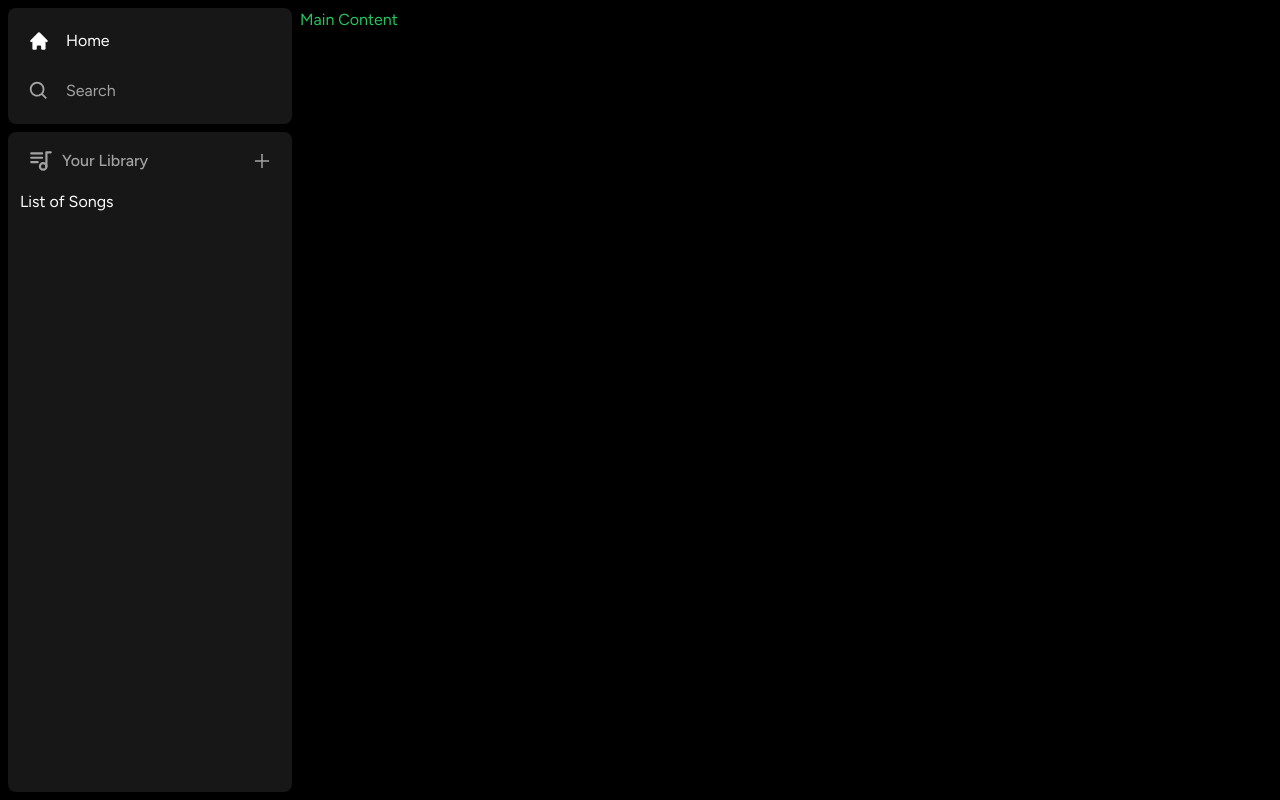
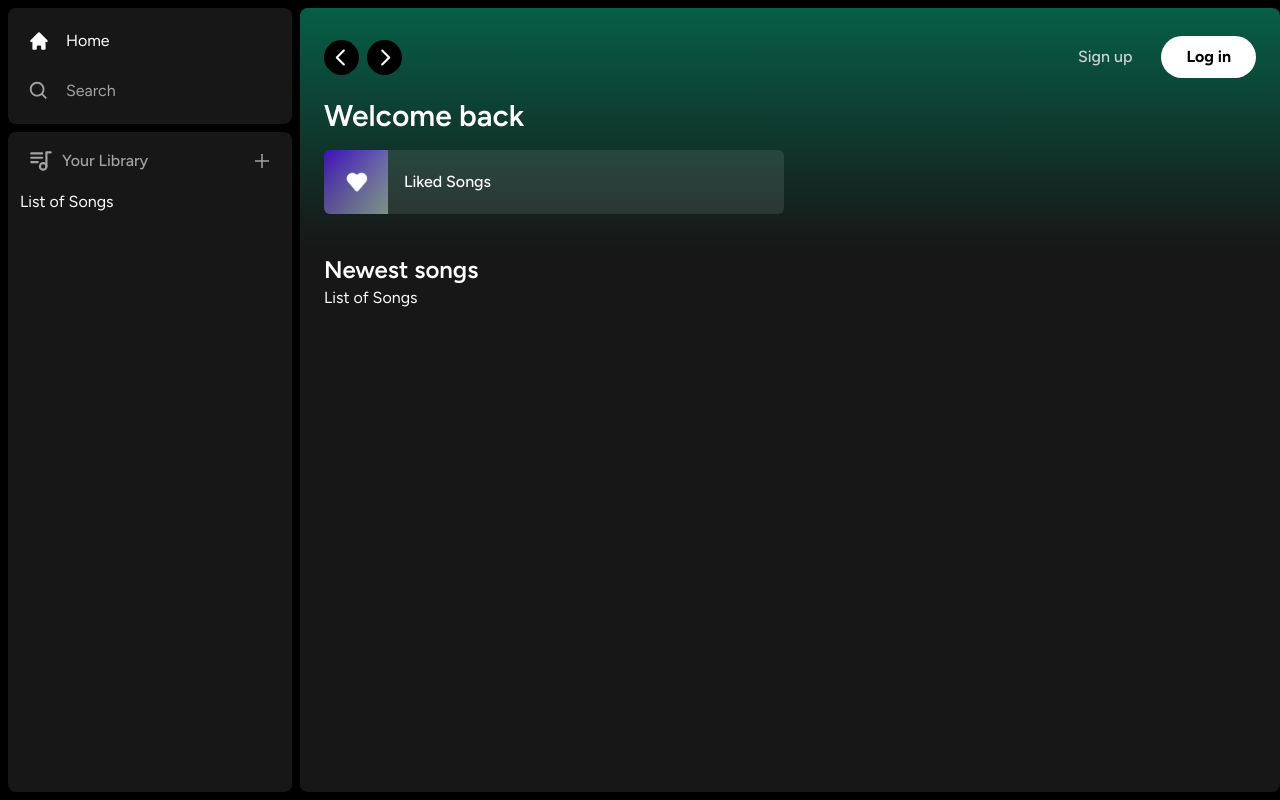
Before and after one commit to Ronansky20/spotifyClone, a Next.js app: page / in a window 1280 px wide. Built offline with nearby package versions, Linux system fonts and the light colour scheme.

Commit message:
Refactor file paths and import statements to match new directory structure

```diff
--- a/app/(site)/page.tsx
+++ b/app/(site)/page.tsx
@@ -1,7 +1,31 @@
+import Header from "@/components/Header";
+import ListItem from "@/components/ListItem";
+
 export default function Home() {
   return (
-    <div className="text-green-500">
-      Main Content
+    <div className="bg-neutral-900 rounded-lg h-full w-full overflow-hidden overflow-y-auto">
+      <Header>
+        <div className="mb-2">
+          <h1 className="text-white text-3xl font-semibold">
+            Welcome back
+          </h1>
+          <div className="grid grid-cols-1 sm:grid-cols-2 xl:grid-cols-2 2xl:grid-cols-4 gap-3 mt-4">
+            <ListItem
+              image="/images/liked.png"
+              name="Liked Songs"
+              href="/liked"
+            />
+          </div>
+        </div>
+      </Header>
+      <div className="mt-2 mb-7 px-6">
+        <div className="flex justify-between items-center">
+          <h1 className="text-white text-2xl font-semibold">Newest songs</h1>
+        </div>
+        <div>
+          List of Songs
+        </div>
       </div>
+    </div>
   );
 }
--- /dev/null
+++ b/components/Button.tsx
@@ -0,0 +1,24 @@
+import { forwardRef } from "react";
+import { twMerge } from "tailwind-merge";
+
+interface ButtonProps
+    extends React.ButtonHTMLAttributes<HTMLButtonElement> {}
+
+const Button = forwardRef<HTMLButtonElement, ButtonProps>(({
+    className,
+    children,
+    disabled,
+    type = "button",
+    ...props
+}, ref) => {
+    return (
+        <button type={type} className={twMerge("w-full rounded-full bg-green-500 border border-transparent px-3 py-3 disabled:cursor-not-allowed disabled:opacity-50 text-black font-bold hover:opacity-75 transition",
+        className)} disabled={disabled} ref={ref} {...props}>
+            {children}
+        </button>
+    )
+})
+
+Button.displayName = "Button";
+
+export default Button;
--- /dev/null
+++ b/components/Header.tsx
@@ -0,0 +1,64 @@
+"use client";
+
+import { useRouter } from "next/navigation";
+import { BiSearch } from "react-icons/bi";
+import { HiHome } from "react-icons/hi";
+import { RxCaretLeft, RxCaretRight } from "react-icons/rx";
+import { twMerge } from "tailwind-merge";
+import Button from "./Button";
+
+interface HeaderProps {
+    children: React.ReactNode;
+    className?: string;
+}
+
+const Header: React.FC<HeaderProps> = ({
+    children,
+    className
+}) => {
+    const router = useRouter();
+
+    const handleLogout = () => {
+        // Handle logout later
+    };
+
+    return (
+        <div className={twMerge("h-fit bg-gradient-to-b from-emerald-800 p-6", className)}>
+            <div className="w-full mb-4 flex items-center justify-between">
+                <div className="hidden md:flex gap-x-2 items-center">
+                    <button onClick={() => router.back()} className="rounded-full bg-black flex items-center justify-center hover:opacity-75 transition">
+                        <RxCaretLeft className="text-white" size={35} />
+                    </button>
+                    <button onClick={() => router.forward()} className="rounded-full bg-black flex items-center justify-center hover:opacity-75 transition">
+                        <RxCaretRight className="text-white" size={35} />
+                    </button>
+                </div>
+                <div className="flex md:hidden gap-x-2 items-center">
+                    <button className="rounded-full p-2 bg-white flex items-center justify-center hover:opacity-75 transition">
+                        <HiHome className="text-black" size={20} />
+                    </button>
+                    <button className="rounded-full p-2 bg-white flex items-center justify-center hover:opacity-75 transition">
+                        <BiSearch className="text-black" size={20} />
+                    </button>
+                </div>
+                <div className="flex justify-between items-center gap-x-4">
+                    <>
+                        <div>
+                            <Button onClick={() => {}} className="bg-transparent text-neutral-300 font-medium">
+                                Sign up
+                            </Button>
+                        </div>
+                        <div>
+                            <Button onClick={() => {}} className="bg-white px-6 py-2">
+                                Log in
+                            </Button>
+                        </div>
+                    </>
+                </div>
+            </div>
+            {children}
+        </div>
+    );
+};
+
+export default Header;
--- /dev/null
+++ b/components/ListItem.tsx
@@ -0,0 +1,38 @@
+"use client";
+
+import Image from "next/image";
+import { useRouter } from "next/navigation";
+import { FaPlay } from "react-icons/fa";
+
+interface ListItemProps {
+    image: string;
+    name: string;
+    href: string;
+}
+
+const ListItem: React.FC<ListItemProps> = ({
+    image,
+    name,
+    href
+}) => {
+    const router = useRouter();
+
+    const onClick = () => {
+        // Add Authentication before push
+        router.push(href);
+    };
+
+    return (
+            <button onClick={onClick} className="relative group flex items-center rounded-md overflow-hidden gap-x-4 bg-neutral-100/10 hover:bg-neutral-100/20 transition pr-4">
+                <div className="relative min-h-[64px] min-w-[64px] ">
+                    <Image className="object-cover" fill src={image} alt="Image"/>
+                </div>
+                <p className="font-medium truncate py-5">{name}</p>
+                <div className="absolute transition opacity-0 rounded-full flex items-center justify-center bg-green-500 p-4 drop-shadow-md right-5 group-hover:opacity-100 hover:scale-110">
+                    <FaPlay className="text-black" />
+                </div>
+            </button>
+     );
+}
+
+export default ListItem;
```
Also changed, not shown: public/images/liked.png (added).
